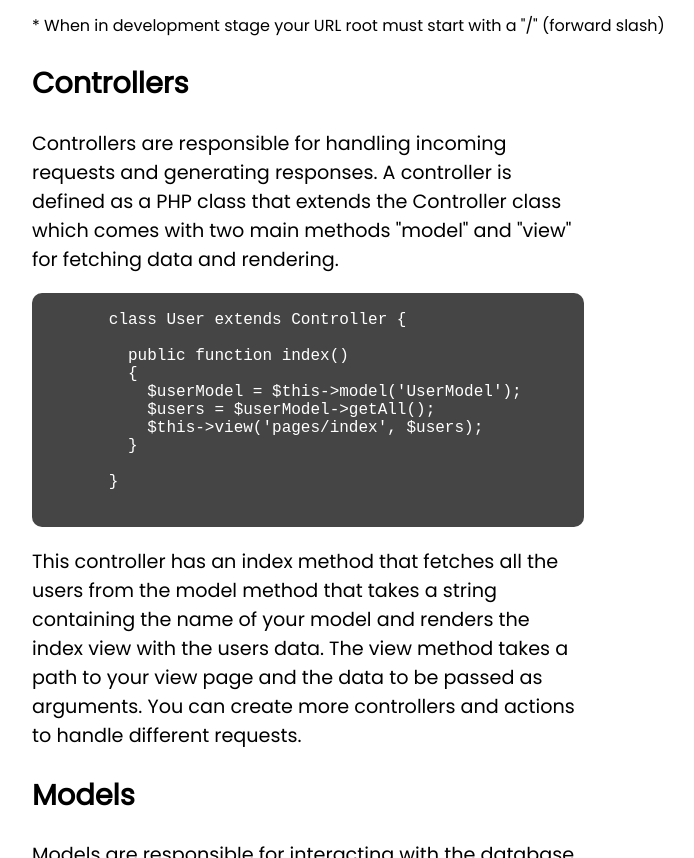
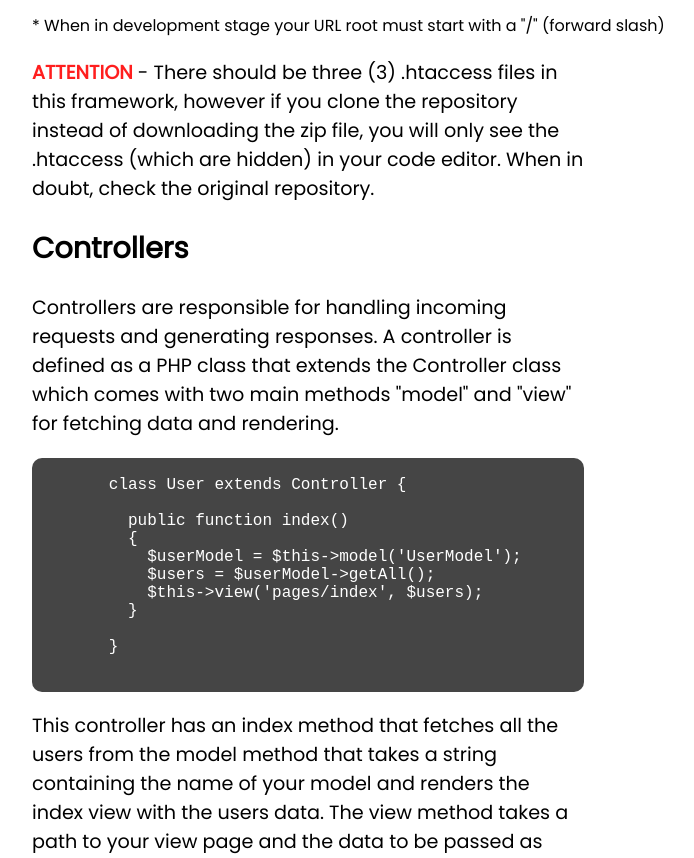
Before and after one commit to carlospsvieira/mvc_framework_docs, a plain HTML site: page index.html in a window 1280 px wide. Shown: the part 1203-2061 px from the top of the page, without its empty margins (56-750 px from the left). Drawn offline with Linux system fonts and the light colour scheme; a web font is replaced by a local one.

Commit message:
adds attention message to inform about htaccess files being hidden

```diff
--- a/index.html
+++ b/index.html
@@ -77,6 +77,15 @@
     </pre>
 
     * When in development stage your URL root must start with a "/" (forward slash)
+
+    <p>
+      <span class="attention">ATTENTION</span> -
+      There should be three (3) .htaccess files in this framework,
+      however if you clone the repository instead of downloading the zip file,
+      you will only see the .htaccess (which are hidden) in your code editor.
+      When in doubt, check the original repository.
+    </p>
+
 
       <h2>Controllers</h2>
 
--- a/style.css
+++ b/style.css
@@ -32,6 +32,11 @@ pre {
   color: yellow;
 }
 
+.attention {
+  color: rgb(255, 30, 30);
+  font-weight: 600;
+}
+
 @media only screen and (max-width: 1200px) {
   .container {
     display: flex;
```
